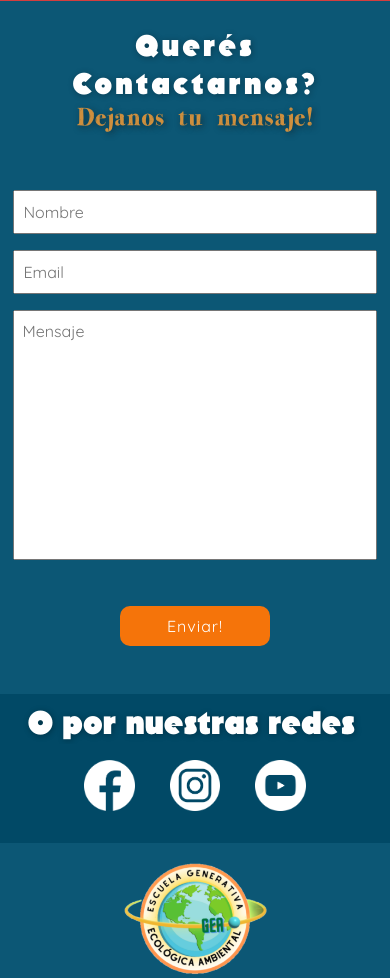
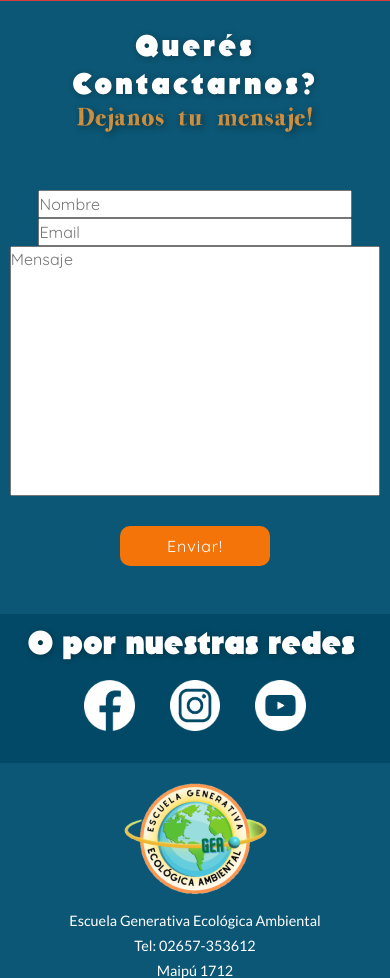
Before and after one commit to maxivm6/escuela, a Django app: page / in a window 390 px wide. Shown: the part 2849-3827 px from the top of the page. Run offline with Django 4.2, Linux system fonts and the light colour scheme; data comes from the database, SQL or seed files in the repository; some libraries are stand-ins or nearby versions; some web fonts are replaced.

Commit message:
pruebas vistas en dispositivos

```diff
--- a/GeaApp/static/GeaApp/css/style.css
+++ b/GeaApp/static/GeaApp/css/style.css
@@ -365,8 +365,7 @@ a {
 .form-column input,
 .form-column textarea {
   width: 85%;
-  padding: 0.5rem;
-  margin-bottom: 1rem;
+
 }
 
 .form-column button {
@@ -411,13 +410,6 @@ a {
 
   .form-wrapper {
     max-width: 100%;
-  }
-
-  .form-column input,
-  .form-column textarea {
-
-    max-width: 98%;
-    width: 100%;
   }
 
   .button-wrapper {
```
